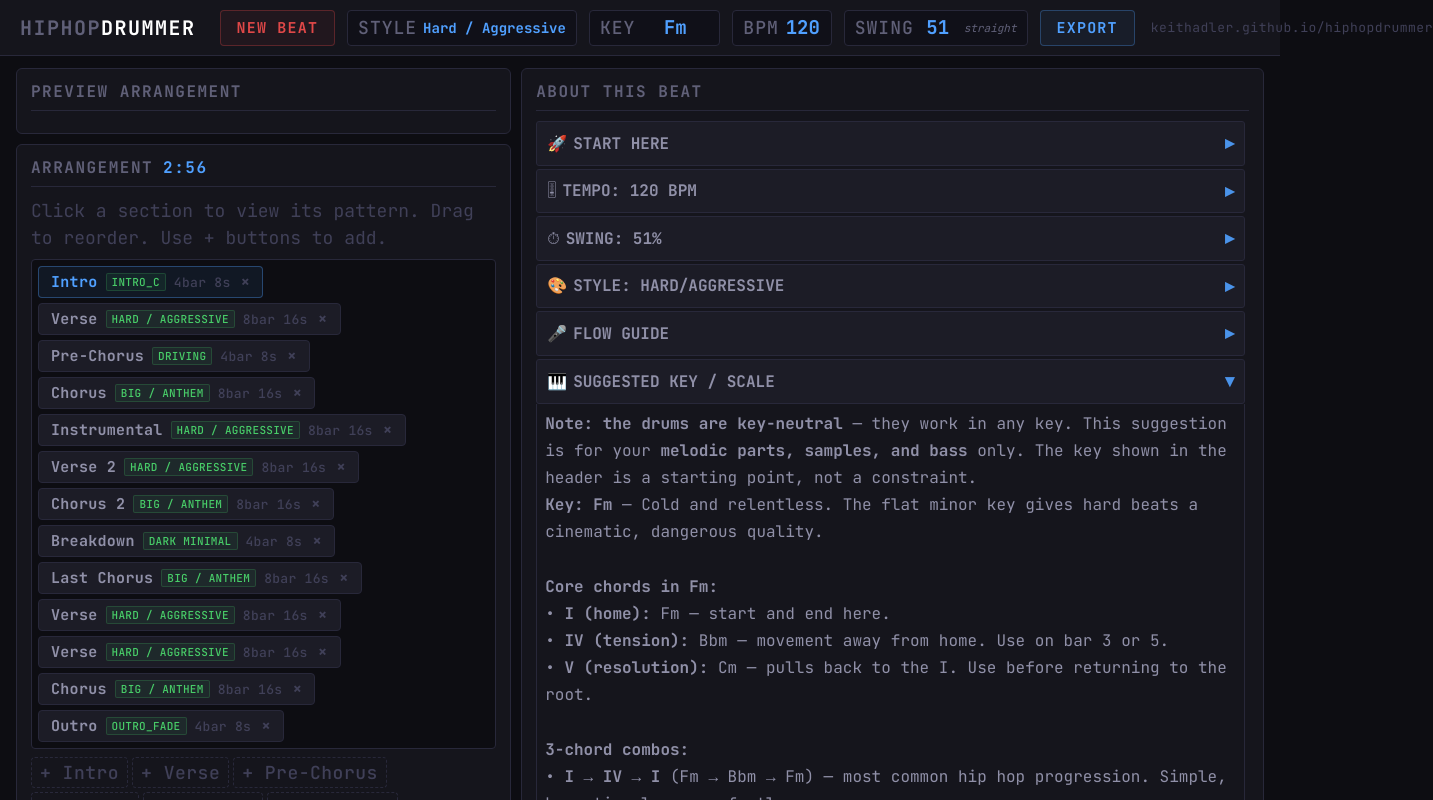
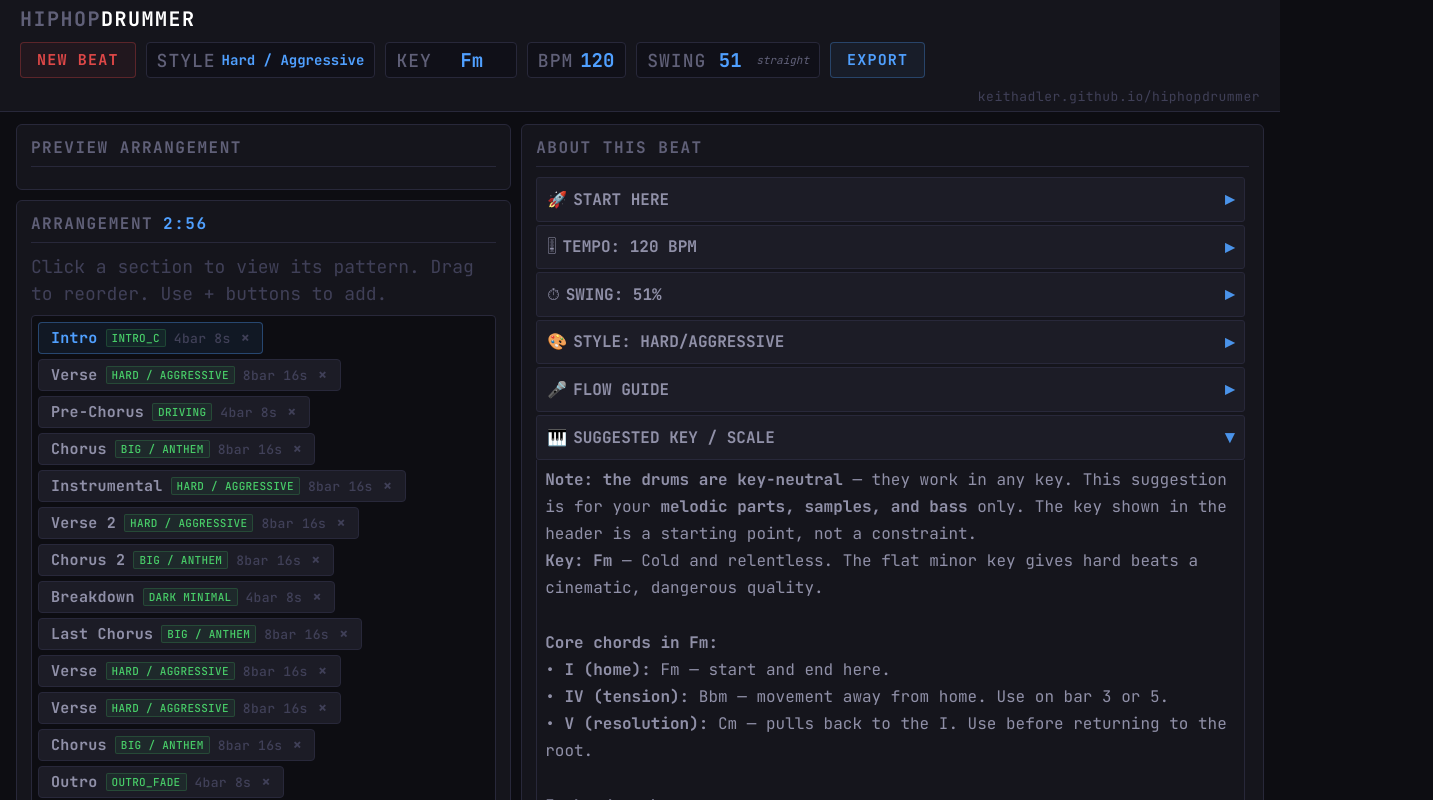
Before and after one commit to keithadler/hiphopdrummer, a plain HTML site: page index.html in a window 1280 px wide. Shown: the whole page, 1433 px wide, since content can reach past the window. Drawn offline with nearby package versions, Linux system fonts and the light colour scheme.

Commit message:
Desktop header: two-line stacked layout
- Removed fixed height:56px — header now auto-sizes
- Brand + credit on line 1 (flex-wrap on header-bar)
- Controls bar on line 2 (width:100% forces it to wrap)
- Tighter padding (6px vs 0) and gaps (10px vs 16px)
- Controls bar no longer has margin-left:8px (full width now)

```diff
--- a/styles.css
+++ b/styles.css
@@ -4,13 +4,13 @@
 *{margin:0;padding:0;box-sizing:border-box}
 body{background:var(--bg-deep);color:var(--text-primary);font-family:var(--sans);font-size:23px;height:100vh;overflow:hidden;-webkit-font-smoothing:antialiased}
 #app-wrap{display:flex;flex-direction:column;height:100vh}
-.header-bar{display:flex;align-items:center;gap:16px;padding:0 20px;height:56px;background:var(--bg-surface);border-bottom:1px solid var(--border);flex-shrink:0}
+.header-bar{display:flex;align-items:center;gap:10px;padding:6px 20px;background:var(--bg-surface);border-bottom:1px solid var(--border);flex-shrink:0;flex-wrap:wrap}
 .brand{font-family:var(--mono);font-size:20px;font-weight:700;color:var(--text-muted);letter-spacing:1.5px;white-space:nowrap;text-transform:uppercase}
 .brand span{color:#fff}
 .credit{font-family:var(--mono);font-size:13px;color:var(--text-dim);white-space:nowrap;margin-left:auto;letter-spacing:.5px}
 .credit-link{color:var(--text-dim);text-decoration:none;transition:color .15s}
 .credit-link:hover{color:var(--accent-blue)}
-.controls-bar{display:flex;align-items:center;gap:12px;margin-left:8px}
+.controls-bar{display:flex;align-items:center;gap:10px;width:100%}
 .ctrl-group{display:flex;align-items:center;gap:6px;background:var(--bg-input);border:1px solid var(--border);border-radius:var(--radius-sm);padding:4px 10px;height:36px}
 .ctrl-label{font-family:var(--mono);font-size:18px;color:var(--text-muted);letter-spacing:1px;text-transform:uppercase;font-weight:500}
 .ctrl-input{background:transparent;color:var(--accent-blue);border:none;font-family:var(--mono);font-size:19px;font-weight:700;width:36px;text-align:center;outline:none}
```
